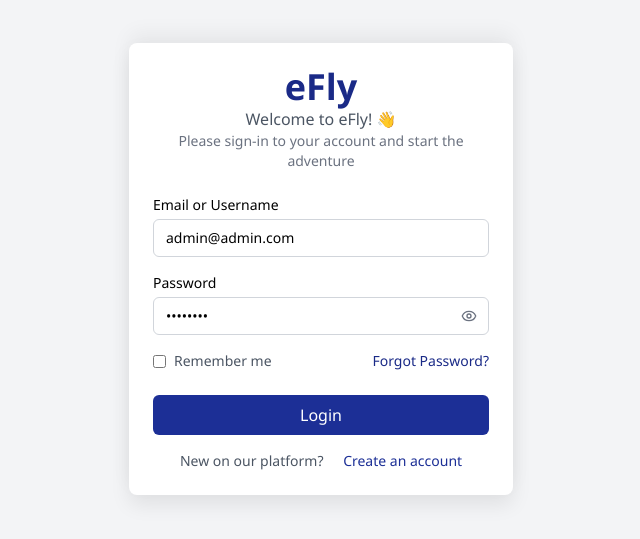
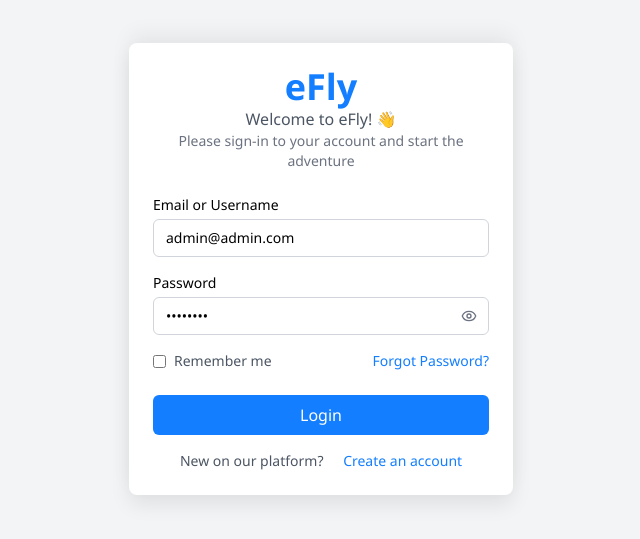
Before and after one commit to GausAlMunirTushar/efly, a Next.js app: page /login in a window 1280 px wide. Shown: the part 131-670 px from the top of the page, without its empty margins (319-959 px from the left). Built offline with nearby package versions, Linux system fonts and the light colour scheme.

Commit message:
style: add primary color and style

```diff
--- a/src/app/(public)/blog/page.tsx
+++ b/src/app/(public)/blog/page.tsx
@@ -5,9 +5,11 @@ export default async function BlogPage() {
 	const blogs = await res.json()
 
 	return (
-		<div className='container mx-auto p-6'>
-			<h1 className='text-2xl font-bold mb-4'>Blog List</h1>
-			<div className='grid grid-cols-1 md:grid-cols-2 lg:grid-cols-3 gap-6'>
+		<div className='container mx-auto '>
+			<div className='h-20 flex items-center justify-center text-center '>
+				<h1 className='text-4xl font-bold'>Blog</h1>
+			</div>
+			<div className='grid grid-cols-1 md:grid-cols-2 lg:grid-cols-3 gap-6 py-3'>
 				{blogs.map((blog: any) => (
 					<BlogCard key={blog.id} blog={blog} />
 				))}
--- a/src/components/form/Button.tsx
+++ b/src/components/form/Button.tsx
@@ -25,7 +25,7 @@ const Button = ({
 		'inline-flex items-center justify-center font-medium transition-all duration-200 rounded-md disabled:opacity-50 disabled:cursor-not-allowed'
 
 	const variantStyles = {
-		primary: 'bg-primary-500 text-white hover:bg-primary-600 ',
+		primary: 'bg-primary text-white hover:bg-primary ',
 		secondary: 'bg-gray-600 text-white hover:bg-gray-700',
 		outline: 'border border-gray-300 text-gray-700 hover:bg-gray-100',
 		danger: 'bg-red-600 text-white hover:bg-red-700'
--- a/src/components/pages/front-pages/login/Login.tsx
+++ b/src/components/pages/front-pages/login/Login.tsx
@@ -20,7 +20,7 @@ const Login = () => {
 		<div className='flex min-h-screen items-center justify-center bg-gray-100 dark:bg-body_dark '>
 			<div className='w-full max-w-sm bg-white dark:text-text-primary dark:bg-bg_dark p-6 rounded-lg box-shadow'>
 				<div className='text-center'>
-					<h1 className='text-4xl font-bold text-primary-600 dark:text-text-primary flex items-center justify-center gap-2'>
+					<h1 className='text-4xl font-bold text-primary	 dark:text-text-primary flex items-center justify-center gap-2'>
 						eFly
 					</h1>
 					<p className='text-gray-600 dark:text-text-secondary'>
@@ -63,7 +63,7 @@ const Login = () => {
 						</label>
 						<Link
 							href='/forgot-password'
-							className='text-sm text-primary-600 dark:text-text-primary hover:underline'
+							className='text-sm text-primary dark:text-text-primary hover:underline'
 						>
 							Forgot Password?
 						</Link>
@@ -80,7 +80,7 @@ const Login = () => {
 					New on our platform?{' '}
 					<Link
 						href='/register'
-						className='text-primary-500 ml-4 dark:text-text-primary  hover:underline'
+						className='text-primary ml-4 dark:text-text-primary  hover:underline'
 					>
 						Create an account
 					</Link>
```
